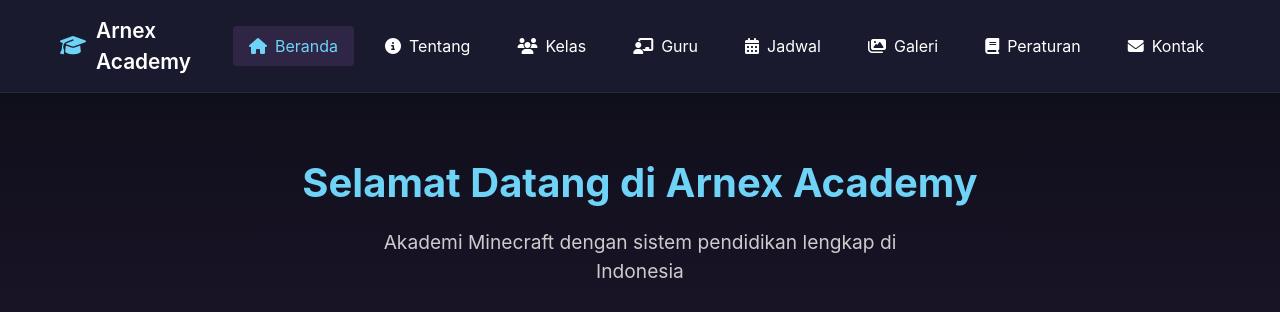
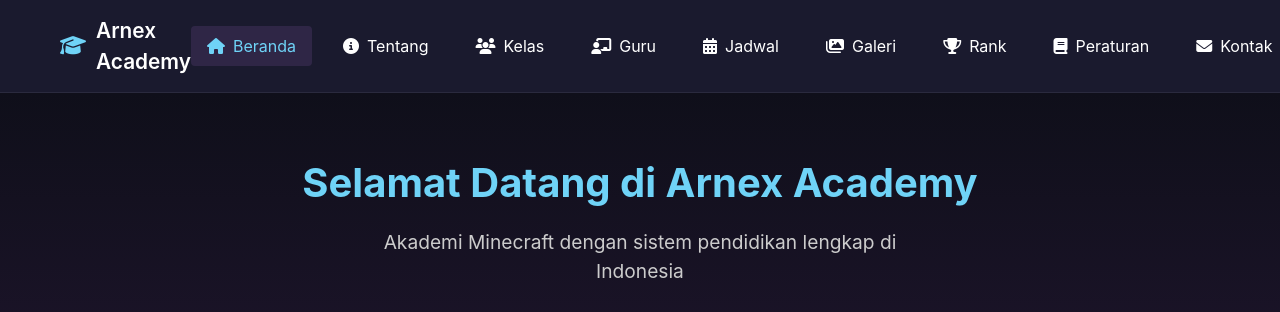
Before and after one commit to adninnf/arnex-academy, a plain HTML site: page index.html in a window 1280 px wide. Shown: the top 312 px of the page. Drawn offline with Linux system fonts and the light colour scheme.

Commit message:
Update index.html

```diff
--- a/index.html
+++ b/index.html
@@ -331,6 +331,7 @@
                 <li><a href="guru.html"><i class="fas fa-chalkboard-teacher"></i> Guru</a></li>
                 <li><a href="jadwal.html"><i class="fas fa-calendar-alt"></i> Jadwal</a></li>
                 <li><a href="galeri.html"><i class="fas fa-images"></i> Galeri</a></li>
+                <li><a href="rank.html"><i class="fas fa-trophy"></i> Rank</a></li>
                 <li><a href="peraturan.html"><i class="fas fa-book"></i> Peraturan</a></li>
                 <li><a href="kontak.html"><i class="fas fa-envelope"></i> Kontak</a></li>
             </ul>
```
